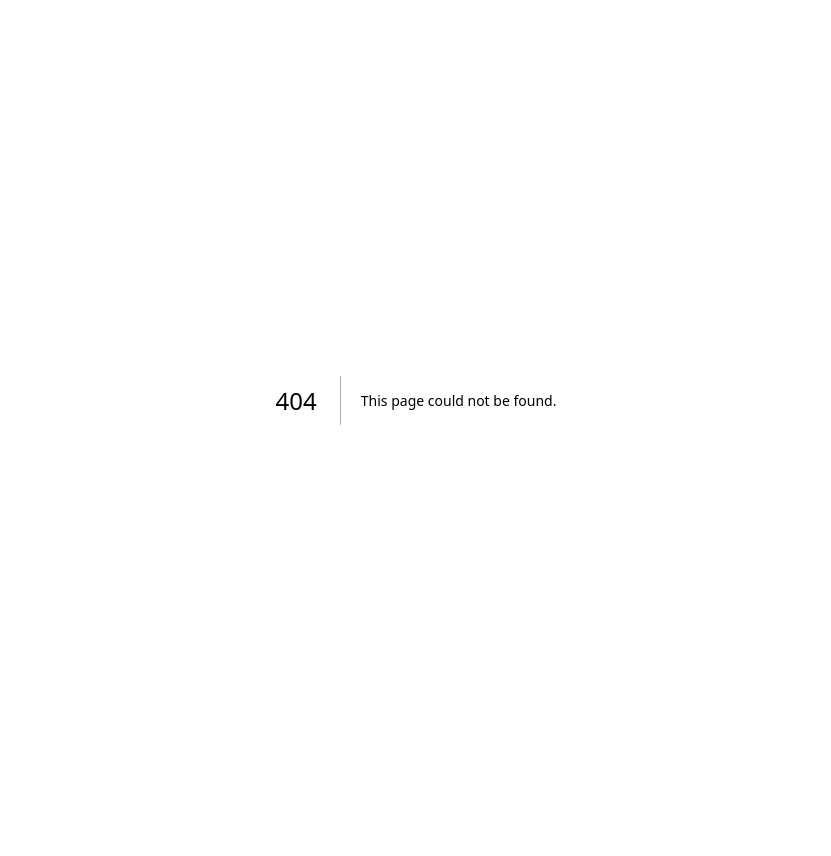
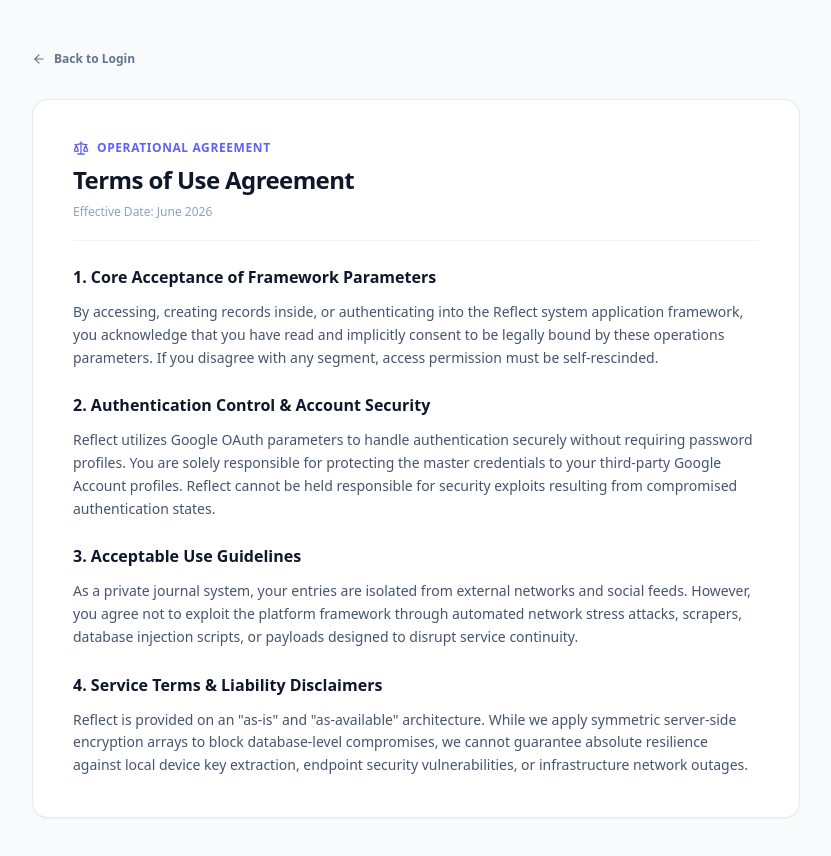
Before and after one commit to Ashes1993/journal-web, a Next.js app: page /terms in a window 1280 px wide. Before the commit this address had no page. Shown: the top 856 px of the page, without its empty margins (224-1055 px from the left). Before the commit the page ends 800 px from the top, so only its background shows below. Built offline with nearby package versions, Linux system fonts and the light colour scheme.

Commit message:
feat: add terms of use page

```diff
--- /dev/null
+++ b/src/app/terms/page.tsx
@@ -0,0 +1,94 @@
+import Link from "next/link";
+import { Scale, ArrowLeft } from "lucide-react";
+import { Metadata } from "next";
+
+export const metadata: Metadata = {
+  title: "Terms of Use",
+  description:
+    "Operational framework guidelines, system limitations, and service parameters governing the Reflect application ecosystem.",
+  robots: { index: false, follow: true },
+};
+
+export default function TermsOfUsePage() {
+  return (
+    <div className="min-h-screen bg-slate-50 dark:bg-slate-950 py-12 px-4 sm:px-6 transition-colors duration-200">
+      <div className="max-w-3xl mx-auto space-y-8">
+        {/* Navigation Action */}
+        <Link
+          href="/login"
+          className="inline-flex items-center gap-2 text-xs font-semibold text-slate-500 hover:text-slate-800 dark:text-slate-400 dark:hover:text-slate-200 transition-colors group"
+        >
+          <ArrowLeft className="w-3.5 h-3.5 transition-transform group-hover:-translate-x-0.5" />
+          Back to Login
+        </Link>
+
+        {/* Content Card Wrapper */}
+        <div className="bg-white dark:bg-slate-900 border border-slate-200/80 dark:border-slate-800/60 rounded-2xl p-6 md:p-10 shadow-xs space-y-6 text-slate-600 dark:text-slate-400 text-sm leading-relaxed">
+          <div className="border-b border-slate-100 dark:border-slate-800 pb-5 space-y-2">
+            <div className="flex items-center gap-2 text-indigo-500 font-semibold text-xs tracking-wider uppercase">
+              <Scale className="w-4 h-4" /> Operational Agreement
+            </div>
+            <h1 className="text-2xl font-bold tracking-tight text-slate-900 dark:text-white">
+              Terms of Use Agreement
+            </h1>
+            <p className="text-xs text-slate-400">Effective Date: June 2026</p>
+          </div>
+
+          <section className="space-y-3">
+            <h2 className="text-base font-bold text-slate-900 dark:text-white">
+              1. Core Acceptance of Framework Parameters
+            </h2>
+            <p>
+              By accessing, creating records inside, or authenticating into the
+              Reflect system application framework, you acknowledge that you
+              have read and implicitly consent to be legally bound by these
+              operations parameters. If you disagree with any segment, access
+              permission must be self-rescinded.
+            </p>
+          </section>
+
+          <section className="space-y-3">
+            <h2 className="text-base font-bold text-slate-900 dark:text-white">
+              2. Authentication Control & Account Security
+            </h2>
+            <p>
+              Reflect utilizes Google OAuth parameters to handle authentication
+              securely without requiring password profiles. You are solely
+              responsible for protecting the master credentials to your
+              third-party Google Account profiles. Reflect cannot be held
+              responsible for security exploits resulting from compromised
+              authentication states.
+            </p>
+          </section>
+
+          <section className="space-y-3">
+            <h2 className="text-base font-bold text-slate-900 dark:text-white">
+              3. Acceptable Use Guidelines
+            </h2>
+            <p>
+              As a private journal system, your entries are isolated from
+              external networks and social feeds. However, you agree not to
+              exploit the platform framework through automated network stress
+              attacks, scrapers, database injection scripts, or payloads
+              designed to disrupt service continuity.
+            </p>
+          </section>
+
+          <section className="space-y-3">
+            <h2 className="text-base font-bold text-slate-900 dark:text-white">
+              4. Service Terms & Liability Disclaimers
+            </h2>
+            <p>
+              Reflect is provided on an {'"'}as-is{'"'} and {'"'}as-available
+              {'"'} architecture. While we apply symmetric server-side
+              encryption arrays to block database-level compromises, we cannot
+              guarantee absolute resilience against local device key extraction,
+              endpoint security vulnerabilities, or infrastructure network
+              outages.
+            </p>
+          </section>
+        </div>
+      </div>
+    </div>
+  );
+}
```
